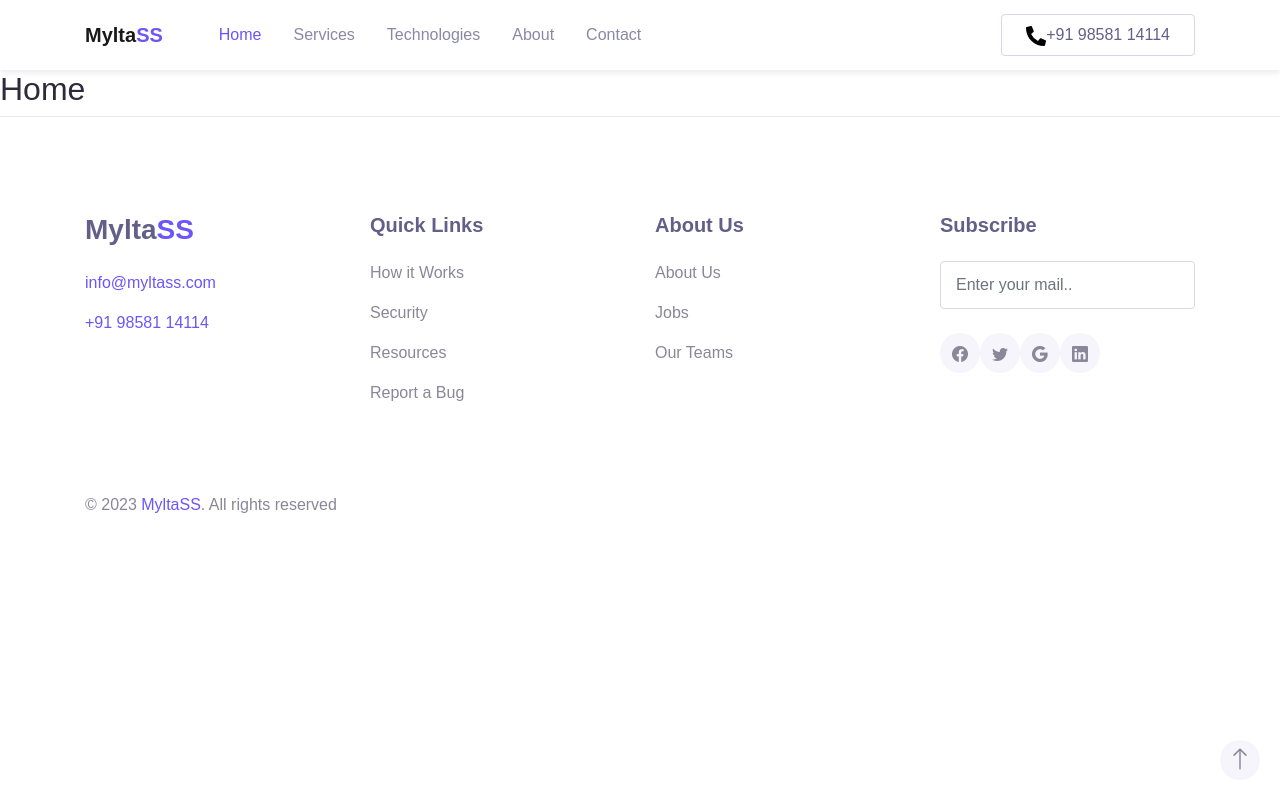
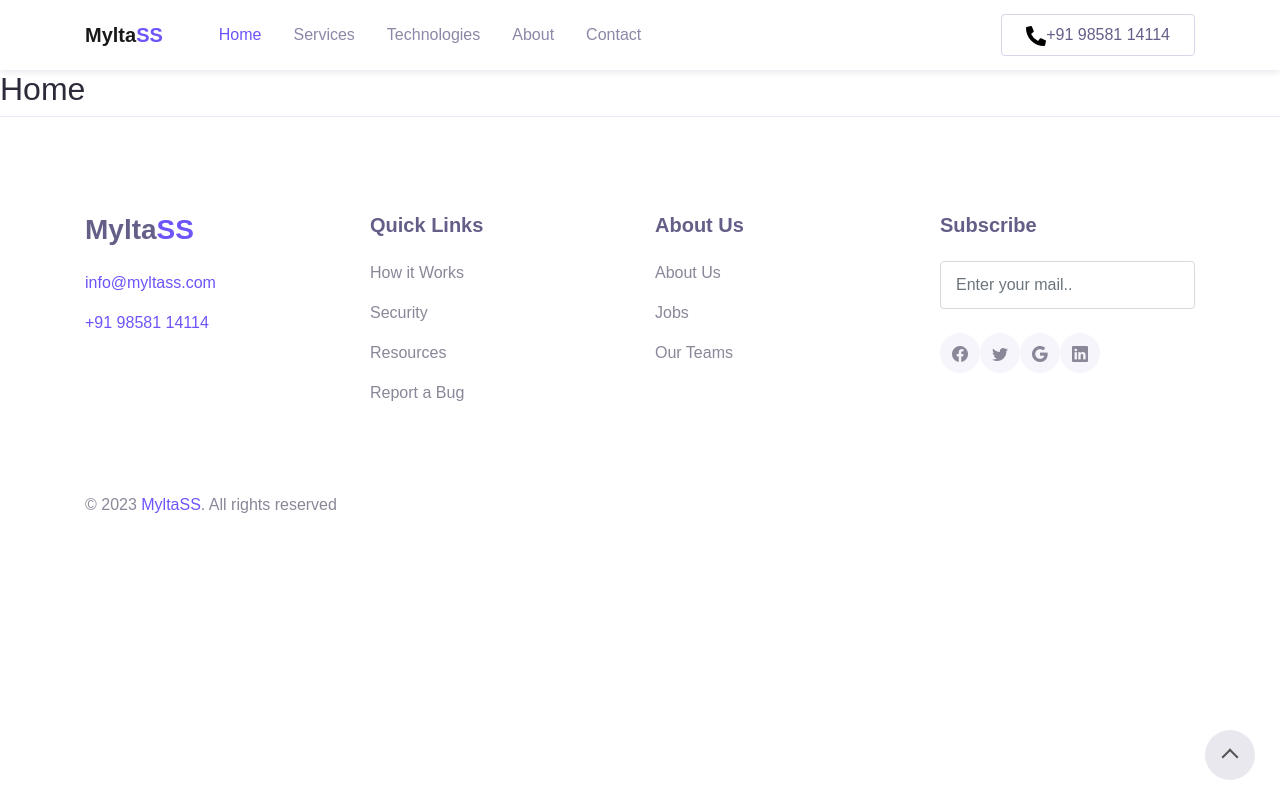
Before and after one commit to vasudevbhopade/user-app, a Vue app: page / in a window 1280 px wide. Built offline with nearby package versions, Linux system fonts and the light colour scheme.

Commit message:
fix/ the changes as per commit

```diff
--- a/src/components/MsFooter.vue
+++ b/src/components/MsFooter.vue
@@ -58,9 +58,7 @@
             All rights reserved
           </p>
           <div>
-            <button id="back-to-top" @click="scrollToTop">
-              <i class="bi bi-arrow-up"></i>
-            </button>
+            <button id="back-to-top" @click="scrollToTop"></button>
           </div>
         </div>
       </div>
--- a/src/css/theme.css
+++ b/src/css/theme.css
@@ -1105,23 +1105,40 @@ a.text-dark:focus {
 #back-to-top {
   position: fixed;
   bottom: 20px;
-  right: 20px;
-  background-color: #f6f5fc;
-  color: #898798;
-  width: 40px;
-  height: 40px;
+  right: 25px;
+  width: 50px;
+  height: 50px;
   border: none;
   border-radius: 50%;
-  font-size: 24px;
+  background: rgba(224, 223, 233, 0.7);
   cursor: pointer;
-  transition: background-color 0.3s, transform 0.3s;
+  transition: all 0.2s ease;
+  z-index: 1100;
+}
+
+#back-to-top::after {
+  content: "";
+  position: absolute;
+  top: 50%;
+  left: 0;
+  right: 0;
+  margin: -4px auto;
+  width: 12px;
+  height: 12px;
+  border-top: 2px solid #555;
+  border-right: 2px solid #555;
+  -webkit-transform: rotate(-45deg);
+  -moz-transform: rotate(-45deg);
+  transform: rotate(-45deg);
 }
 
 #back-to-top:hover {
-  background-color: #f6f5fd;
-  transform: scale(1.1);
-}
-
+  background: #6c55f9;
+}
+
+#back-to-top:hover::after {
+  border-color: #fff;
+}
 
 .btn {
   padding: 8px 24px;
```
